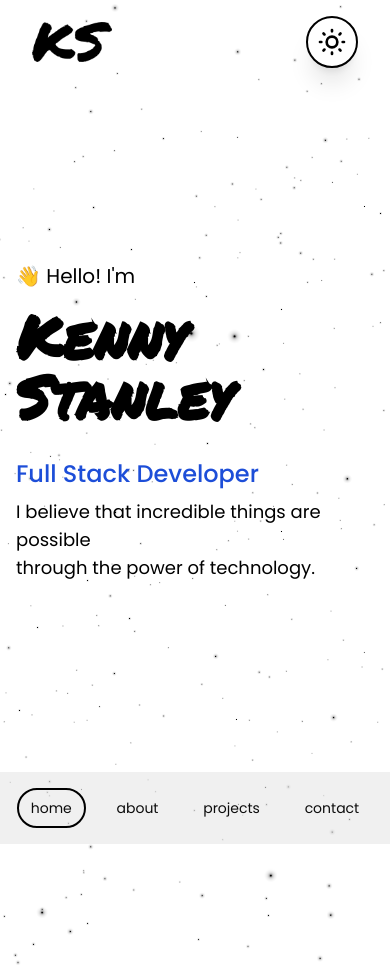
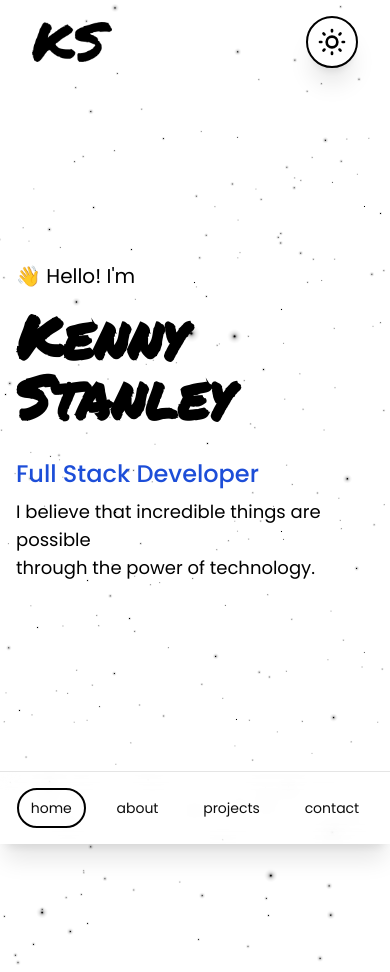
Before and after one commit to KennyStanleyJr/KennyStanleyJr, a Next.js app: page / in a window 390 px wide. Built offline with nearby package versions, Linux system fonts and the light colour scheme.

Commit message:
Made mobile nav bg blurry and added border to top

```diff
--- a/src/components/Navigation.tsx
+++ b/src/components/Navigation.tsx
@@ -12,7 +12,7 @@ export function Navigation() {
                     ))}
                 </ul>
             </div>
-            <div className="block md:hidden fixed bottom-0 left-0 right-0 py-4 z-50 bg-light-transparent dark:bg-dark-transparent">
+            <div className="block md:hidden fixed bottom-0 left-0 right-0 py-4 z-50 backdrop-blur shadow-xl border-t border-neutral-200 dark:border-neutral-800">
                 <ul className="flex justify-evenly">
                     {tabs.map((pageName) => (
                         <Tab key={pageName} pageName={pageName} />
```
